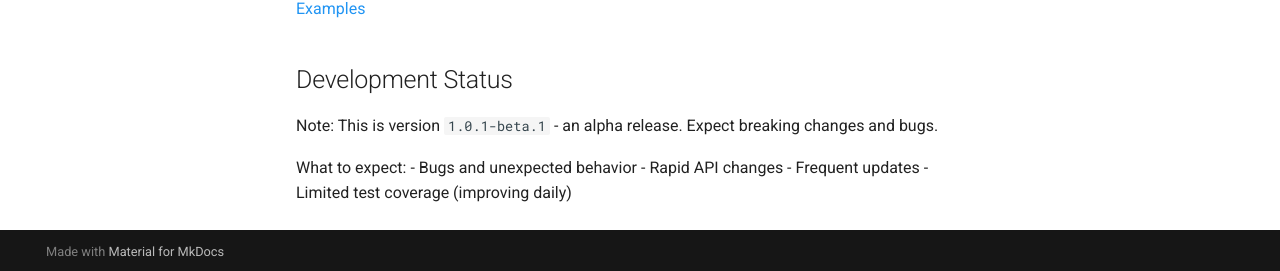
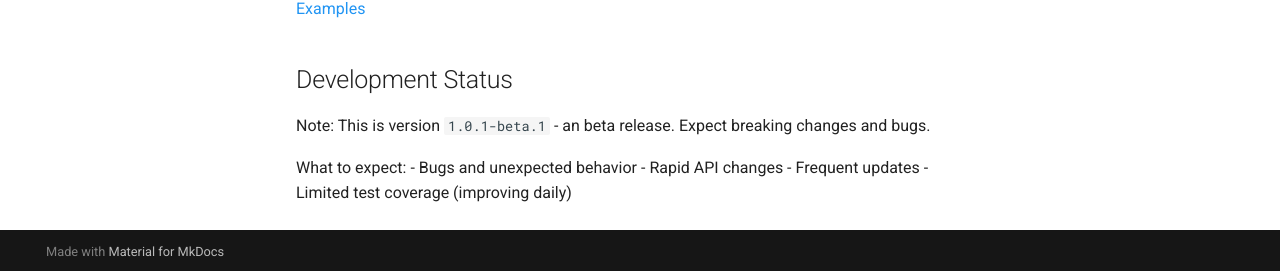
Before and after one commit to darshanz/finchge, an MkDocs documentation site: the page built from docs/index.md, in a window 1280 px wide and 900 px high, scrolled down 999 px. Shown: the part 626-897 px from the top of the window. Built offline with MkDocs 1.6.1 and Material for MkDocs 9.7.7, drawn with Linux system fonts in a browser that asks for light colours; comment, search, counter and statistics services are not loaded; the version menu is left out.

Commit message:
docs: release name updated in docs

````diff
--- a/docs/index.md
+++ b/docs/index.md
@@ -70,7 +70,7 @@ ge_.run()
 For further details and more advanced usage, please check. [Getting Started](/getting_started/), [API Reference](/api/) and [Examples](/examples/)
 
 ## Development Status
-Note: This is version ```1.0.1-beta.1``` - an alpha release. Expect breaking changes and bugs.
+Note: This is version ```1.0.1-beta.1``` - an beta release. Expect breaking changes and bugs.
 
 What to expect:
 - Bugs and unexpected behavior
````
Also changed, not shown: README.md (+1 -1 lines), docs/contributing.md (+1 -1 lines), docs/installation.md (+1 -1 lines).
